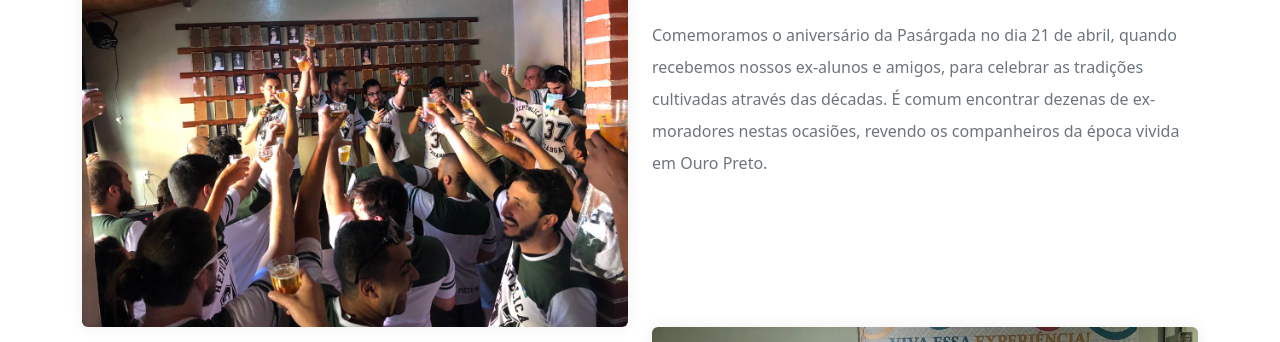
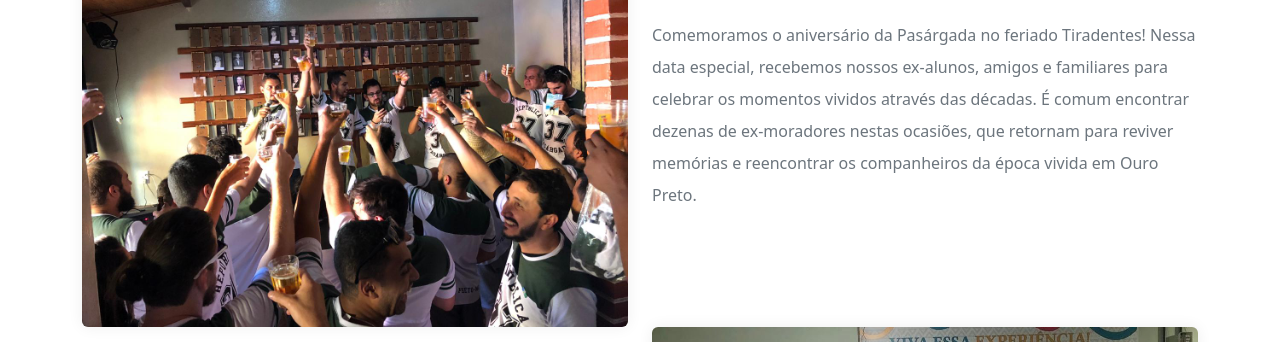
Before and after one commit to mchadin/mchadin.github.io, a plain HTML site: page festas/festas.html in a window 1280 px wide. Shown: the part 243-585 px from the top of the page. Drawn offline with nearby package versions, Linux system fonts and the light colour scheme.

Commit message:
Atualização 21 de Abril

```diff
--- a/festas/festas.html
+++ b/festas/festas.html
@@ -57,11 +57,12 @@
             da República
           </h1>
           <p class="text-secondary" style="line-height: 2">
-            Comemoramos o aniversário da Pasárgada no dia 21 de abril, quando
-            recebemos nossos ex-alunos e amigos, para celebrar as tradições
-            cultivadas através das décadas. É comum encontrar dezenas de
-            ex-moradores nestas ocasiões, revendo os companheiros da época
-            vivida em Ouro Preto.
+            Comemoramos o aniversário da Pasárgada no feriado Tiradentes! Nessa
+            data especial, recebemos nossos ex-alunos, amigos e familiares para
+            celebrar os momentos vividos através das décadas. É comum encontrar
+            dezenas de ex-moradores nestas ocasiões, que retornam para reviver
+            memórias e reencontrar os companheiros da época vivida em Ouro
+            Preto.
           </p>
         </div>
       </div>
```
